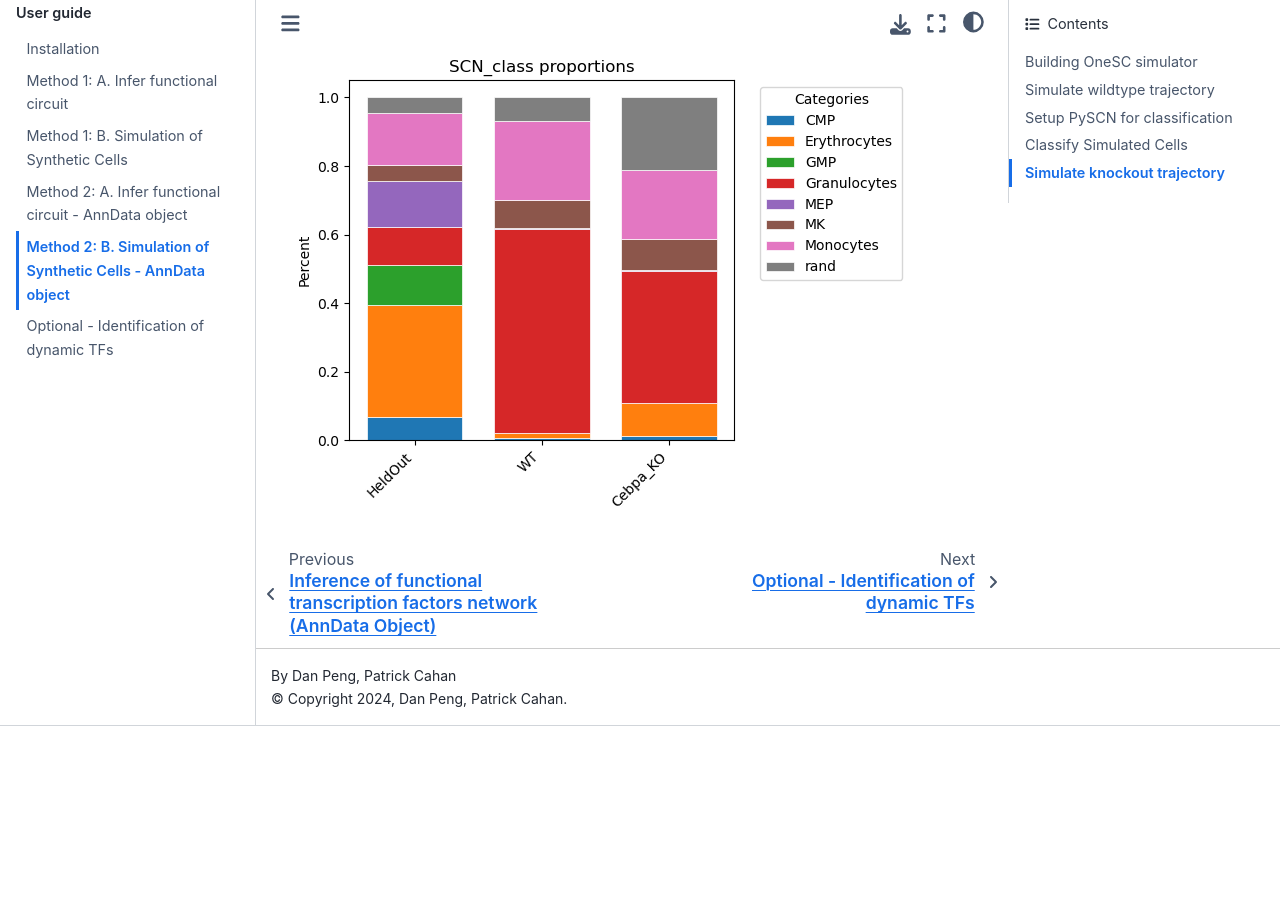
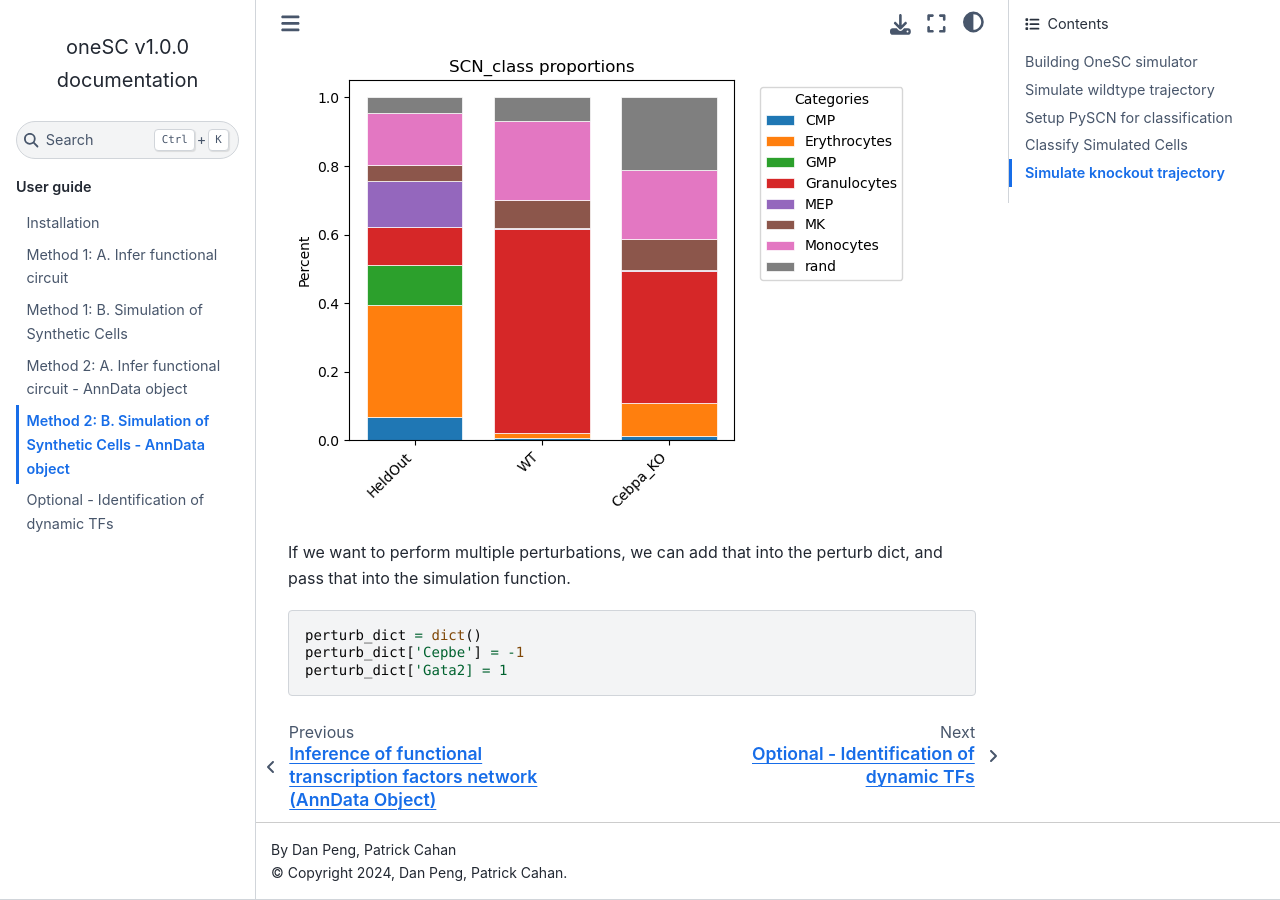
Before and after one commit to CahanLab/oneSC, a Sphinx documentation site: the page built from docs/source/simulation_syn_cells_scanpy.md, in a window 1280 px wide and 900 px high, scrolled down 4275 px. Built offline with Sphinx 7.4.7 and the Sphinx Book theme 1.1.4, drawn with Linux system fonts in a browser that asks for light colours; before the commit the page ends 5001 px from its top, so only the background shows below that.

Commit message:
added instruction for multiple perturbations

````diff
--- a/docs/source/simulation_syn_cells_scanpy.md
+++ b/docs/source/simulation_syn_cells_scanpy.md
@@ -90,3 +90,10 @@
 pySCN.plot_cell_type_proportions([adHeldOut_rank,ad_wt, ad_cebpa_ko], obs_column = "SCN_class", labels=["HeldOut", "WT","Cebpa_KO"])
 ```
 ![proportion plot](./_static/images/sim_results.png)
+
+If we want to perform multiple perturbations, we can add that into the perturb dict, and pass that into the simulation function.
+```
+perturb_dict = dict()
+perturb_dict['Cepbe'] = -1
+perturb_dict['Gata2] = 1
+```
````
Also changed, not shown: docs/source/simulation_syn_cells.md (+7 -0 lines).
